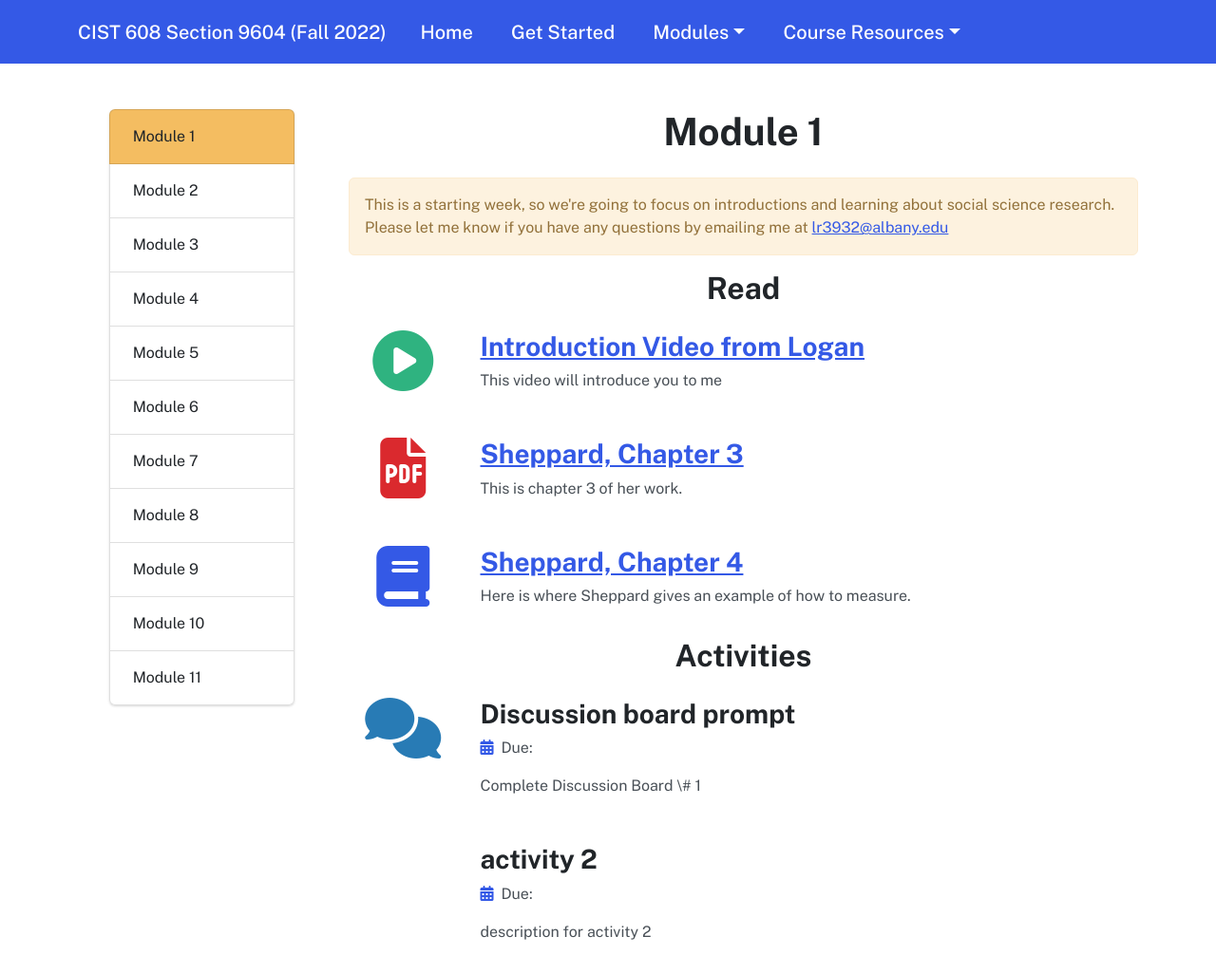
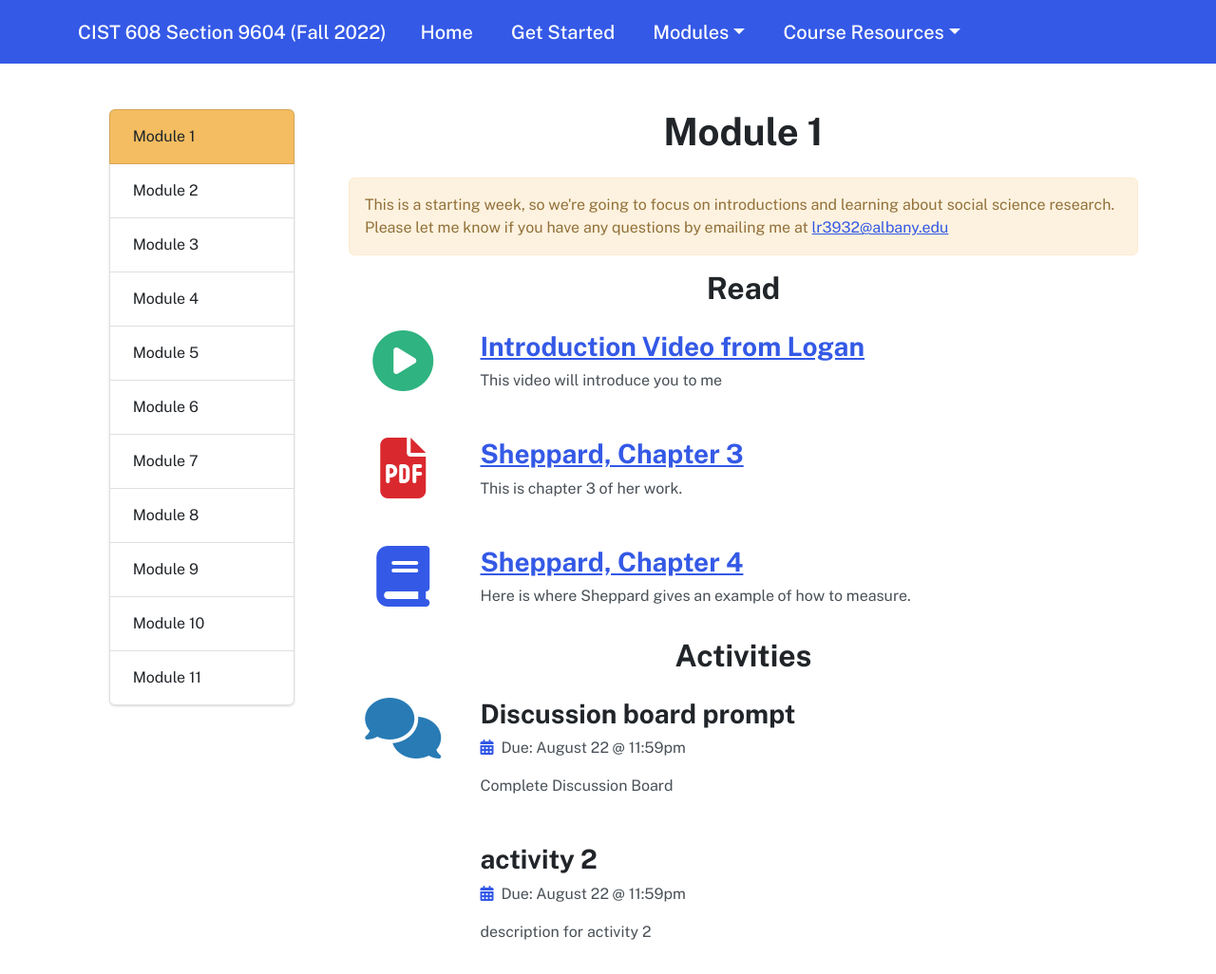
Before and after one commit to loganrath/cist608, a Jekyll site: the page built from module-01.md, in a window 1280 px wide. Shown: the whole page at 95% size. Built offline with Jekyll 4.4.1, drawn with Linux system fonts in a browser that asks for light colours; nearby versions of some CDN libraries.

Commit message:
Update module-01.md

```diff
--- a/module-01.md
+++ b/module-01.md
@@ -27,9 +27,11 @@ readings:
 activities:
   - title: Discussion board prompt
     icon: comments
-    description: Complete Discussion Board \# 1
+    description: Complete Discussion Board # 1
+    due: August 22 @ 11:59pm
 
   - title: activity 2
     description: description for activity 2
+    due: August 22 @ 11:59pm
 
 ---
```
